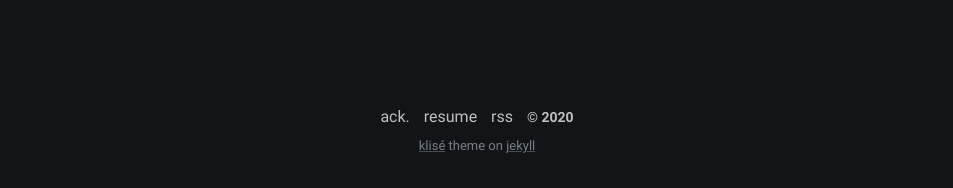
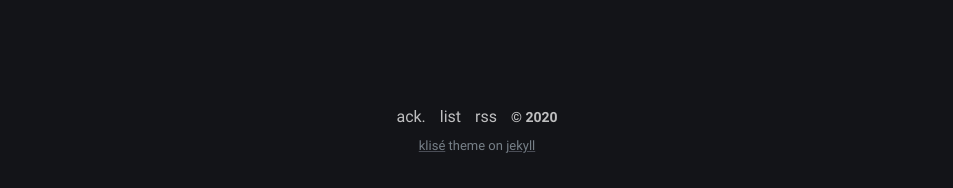
Before and after one commit to iwdstry/yeieje, a Jekyll site: the page built from index.md, in a window 1280 px wide. Shown: the part 711-899 px from the top of the page, without its empty margins (163-1116 px from the left). Built offline with Jekyll 4.4.1, drawn with Linux system fonts in a browser that asks for light colours.

Commit message:
Create footer.html

```diff
--- a/_includes/footer.html
+++ b/_includes/footer.html
@@ -1,6 +1,6 @@
 <footer class="footer">
   <a class="footer_item" href="/yeieje/thanks">ack.</a>
-  <a class="footer_item" href="/yeieje/javascript::void(0)">resume</a>
+  <a class="footer_item" href="/yeieje/list">list</a>
   <a class="footer_item" href="/yeieje/feed.xml">rss</a>
   <span class="footer_item">&copy; {{ site.time | date: "%Y" }}</span>
   <small class="footer_copyright">
```
